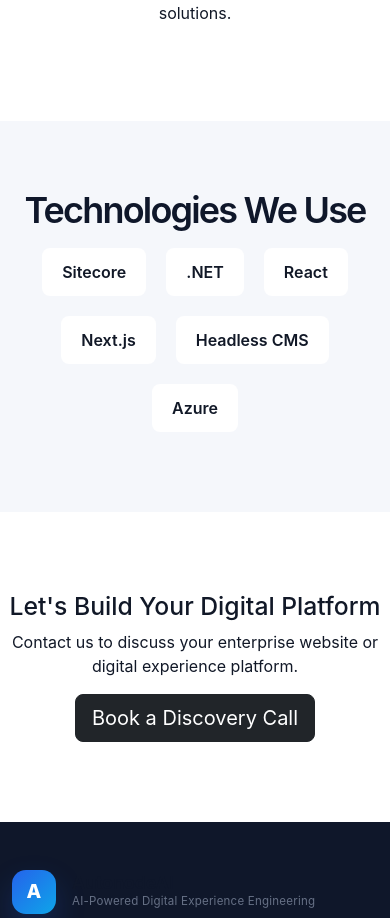
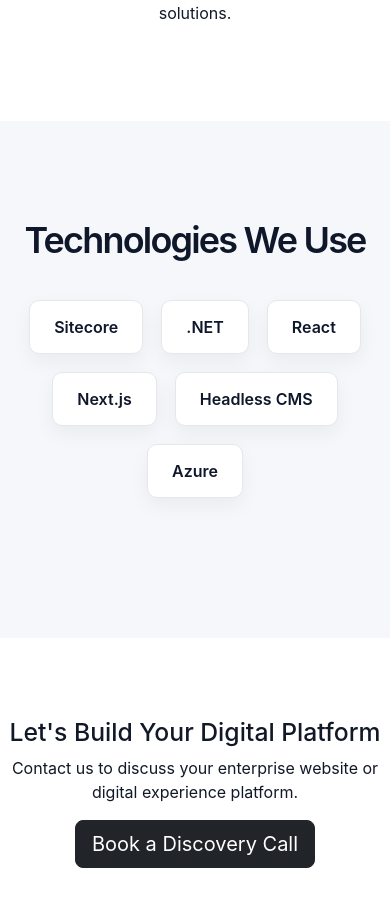
Before and after one commit to biswajitnayak390/mywebautonode, a Next.js app: page / in a window 390 px wide. Shown: the part 2243-3161 px from the top of the page. Built offline with nearby package versions, Linux system fonts and the light colour scheme.

Commit message:
global css

```diff
--- a/app/globals.css
+++ b/app/globals.css
@@ -353,18 +353,36 @@
 }
 
 .tech-section {
-  padding: 70px 0;
+  padding-top: 100px;
+  padding-bottom: 140px;
   background: #f5f7fb;
 }
 
+.tech-list {
+  display: flex;
+  flex-wrap: wrap;
+  justify-content: center;
+  gap: 18px;
+  margin-top: 40px;
+}
+
 .tech-list span {
-  margin: 10px;
-  padding: 12px 20px;
-  border-radius: 8px;
+  padding: 14px 24px;
+  border-radius: 10px;
   background: white;
-  display: inline-block;
+  border: 1px solid #e5e7eb;
   font-weight: 600;
+  color: #0f172a;
+  box-shadow: 0 8px 20px rgba(0,0,0,0.05);
+  transition: transform .2s ease, box-shadow .2s ease;
 }
+
+.tech-list span:hover {
+  transform: translateY(-4px);
+  box-shadow: 0 12px 30px rgba(0,0,0,0.1);
+}
+
+
 
 .cta-section {
   padding: 80px 0;
```
